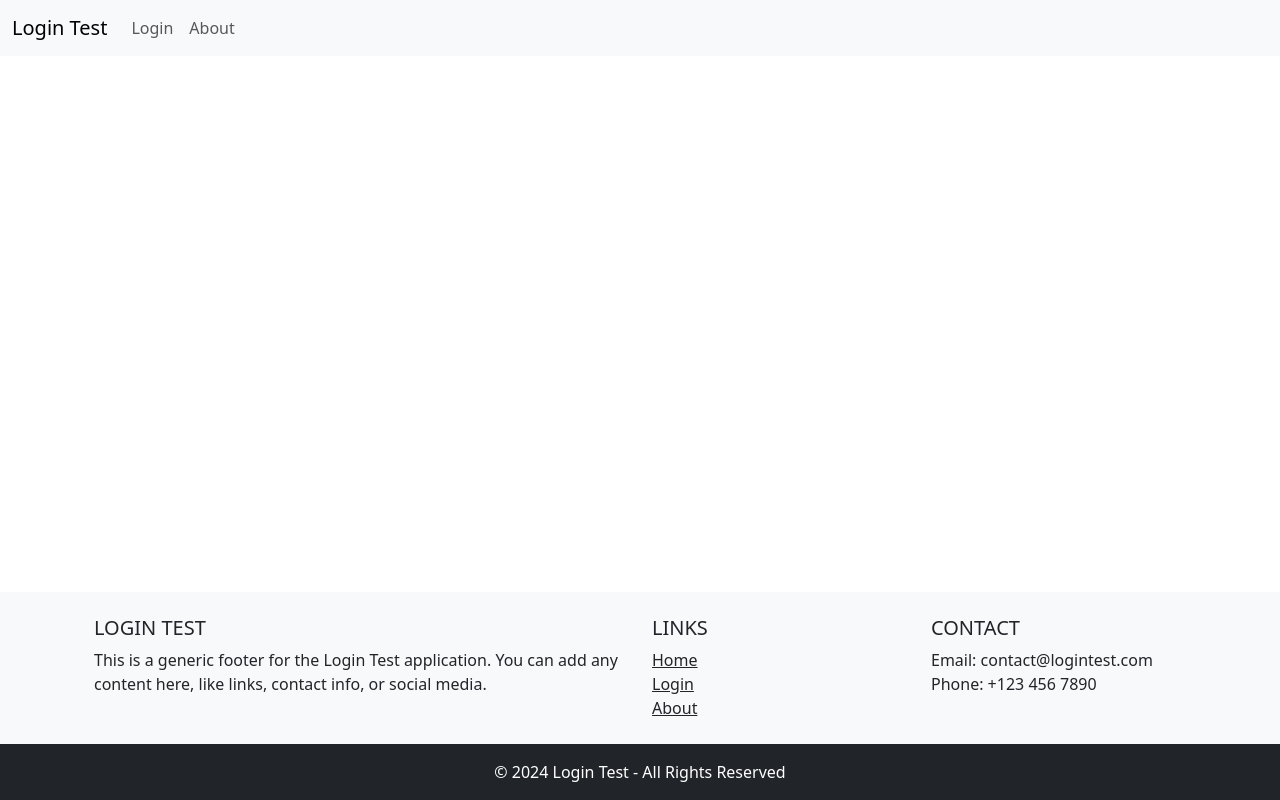
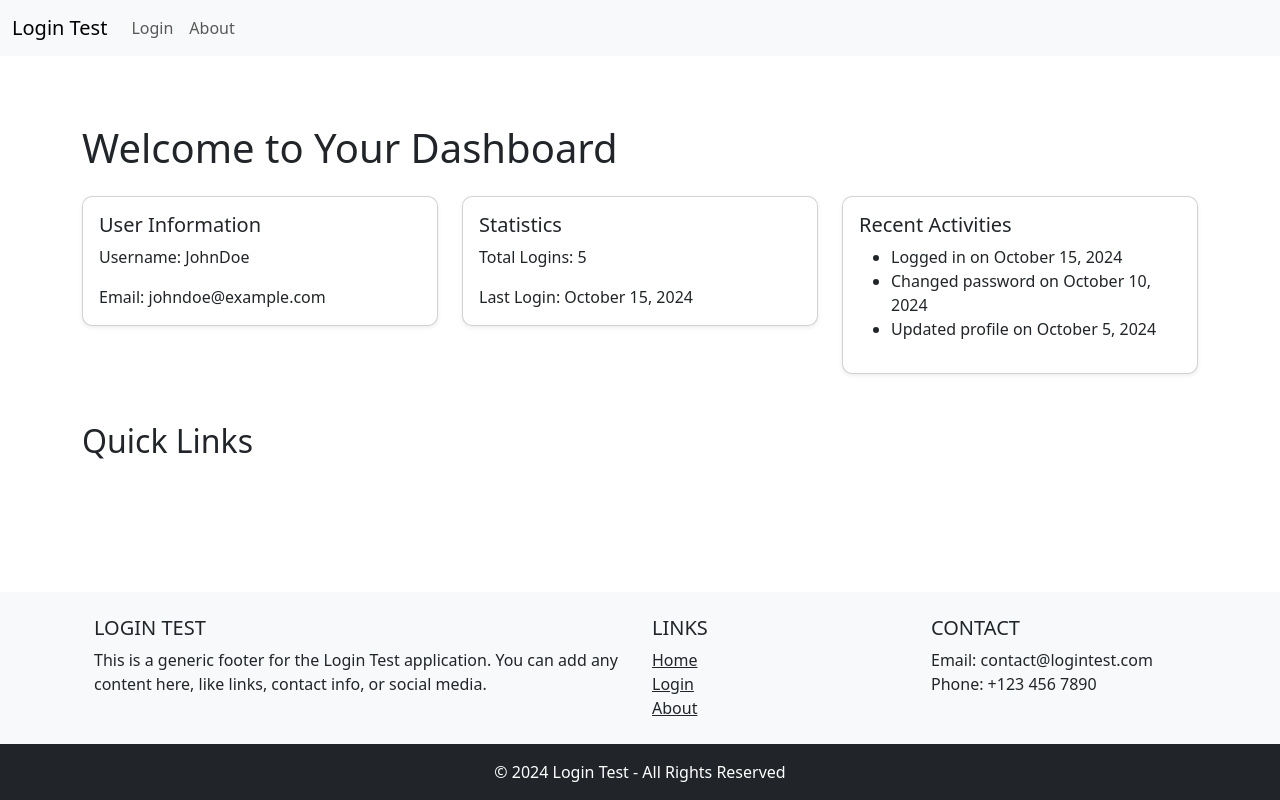
Before and after one commit to giacomomarongiu/nuxtjs-auth, a Nuxt app: page /protected/dashboard in a window 1280 px wide. Built offline with nearby package versions, Linux system fonts and the light colour scheme.

Commit message:
Add views form my project structure

```diff
--- a/components/layouts/Footer.vue
+++ b/components/layouts/Footer.vue
@@ -22,7 +22,7 @@
               <NuxtLink class="text-dark" to="/auth/login">Login</NuxtLink>
             </li>
             <li>
-              <NuxtLink class="text-dark" to="/about">About</NuxtLink>
+              <NuxtLink class="text-dark" to="/public/about">About</NuxtLink>
             </li>
           </ul>
         </div>
--- a/components/layouts/NavBar.vue
+++ b/components/layouts/NavBar.vue
@@ -21,7 +21,7 @@
             <NuxtLink class="nav-link" to="/auth/login">Login</NuxtLink>
           </li>
           <li class="nav-item">
-            <NuxtLink class="nav-link" to="/about">About</NuxtLink>
+            <NuxtLink class="nav-link" to="/public/about">About</NuxtLink>
           </li>
         </ul>
       </div>
--- /dev/null
+++ b/pages/protected/dashboard.vue
@@ -0,0 +1,77 @@
+<script lang="ts" setup>
+import { useAuthStore } from "~/stores/auth";
+
+// Definisci un middleware specifico per la pagina
+</script>
+
+<template>
+  <div class="container mt-5">
+    <h1 class="mb-4">Welcome to Your Dashboard</h1>
+
+    <div class="row">
+      <!-- Card 1: User Info -->
+      <div class="col-lg-4 col-md-6 mb-4">
+        <div class="card shadow-sm">
+          <div class="card-body">
+            <h5 class="card-title">User Information</h5>
+            <p class="card-text">Username: JohnDoe</p>
+            <p class="card-text">Email: johndoe@example.com</p>
+          </div>
+        </div>
+      </div>
+
+      <!-- Card 2: Statistics -->
+      <div class="col-lg-4 col-md-6 mb-4">
+        <div class="card shadow-sm">
+          <div class="card-body">
+            <h5 class="card-title">Statistics</h5>
+            <p class="card-text">Total Logins: 5</p>
+            <p class="card-text">Last Login: October 15, 2024</p>
+          </div>
+        </div>
+      </div>
+
+      <!-- Card 3: Recent Activities -->
+      <div class="col-lg-4 col-md-6 mb-4">
+        <div class="card shadow-sm">
+          <div class="card-body">
+            <h5 class="card-title">Recent Activities</h5>
+            <ul>
+              <li>Logged in on October 15, 2024</li>
+              <li>Changed password on October 10, 2024</li>
+              <li>Updated profile on October 5, 2024</li>
+            </ul>
+          </div>
+        </div>
+      </div>
+    </div>
+
+    <!-- Additional content could go here -->
+    <div class="row mt-4">
+      <div class="col-12">
+        <h2>Quick Links</h2>
+        <ul class="list-group"></ul>
+      </div>
+    </div>
+  </div>
+</template>
+
+<style scoped>
+/* Aggiungi qualche stile personalizzato per migliorare l'aspetto */
+.card {
+  border-radius: 10px;
+  transition: box-shadow 0.3s ease;
+}
+
+.card:hover {
+  box-shadow: 0 8px 16px rgba(0, 0, 0, 0.2);
+}
+
+.list-group-item {
+  cursor: pointer;
+}
+
+.list-group-item:hover {
+  background-color: #f8f9fa;
+}
+</style>
--- /dev/null
+++ b/pages/protected/products/[id].vue
@@ -0,0 +1,5 @@
+<script setup lang="ts"></script>
+
+<template></template>
+
+<style scoped></style>
--- /dev/null
+++ b/pages/protected/products/index.vue
@@ -0,0 +1,5 @@
+<script setup lang="ts"></script>
+
+<template></template>
+
+<style scoped></style>
--- /dev/null
+++ b/pages/protected/settings.vue
@@ -0,0 +1,5 @@
+<script setup lang="ts"></script>
+
+<template></template>
+
+<style scoped></style>
--- /dev/null
+++ b/pages/protected/user/edit.vue
@@ -0,0 +1,5 @@
+<script setup lang="ts"></script>
+
+<template></template>
+
+<style scoped></style>
--- /dev/null
+++ b/pages/protected/user/logout.vue
@@ -0,0 +1,5 @@
+<script setup lang="ts"></script>
+
+<template></template>
+
+<style scoped></style>
--- /dev/null
+++ b/pages/protected/user/profile.vue
@@ -0,0 +1,5 @@
+<script setup lang="ts"></script>
+
+<template></template>
+
+<style scoped></style>
--- /dev/null
+++ b/pages/public/contact.vue
@@ -0,0 +1,5 @@
+<script setup lang="ts"></script>
+
+<template></template>
+
+<style scoped></style>
```
Also changed, not shown: pages/public/about.vue (renamed from pages/about.vue).
